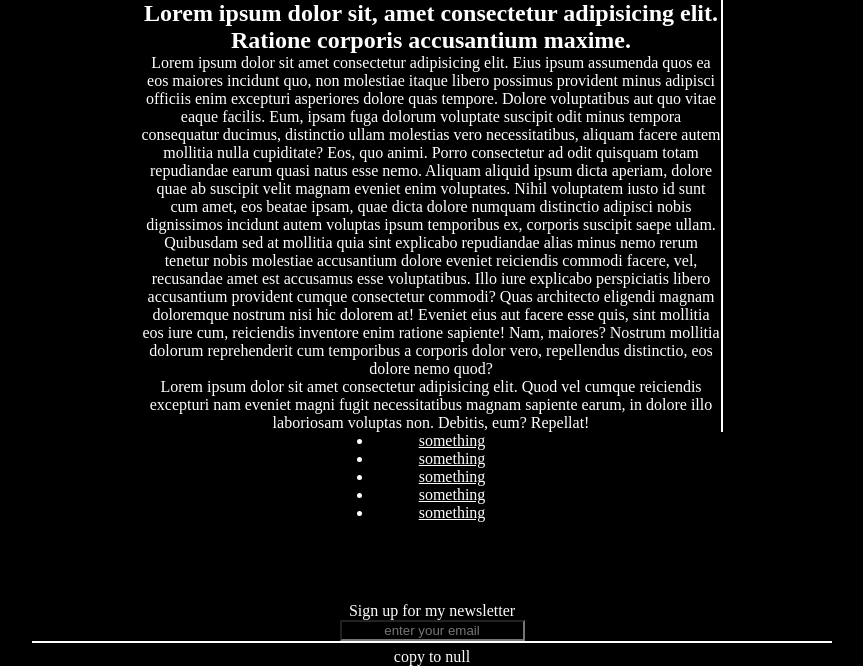
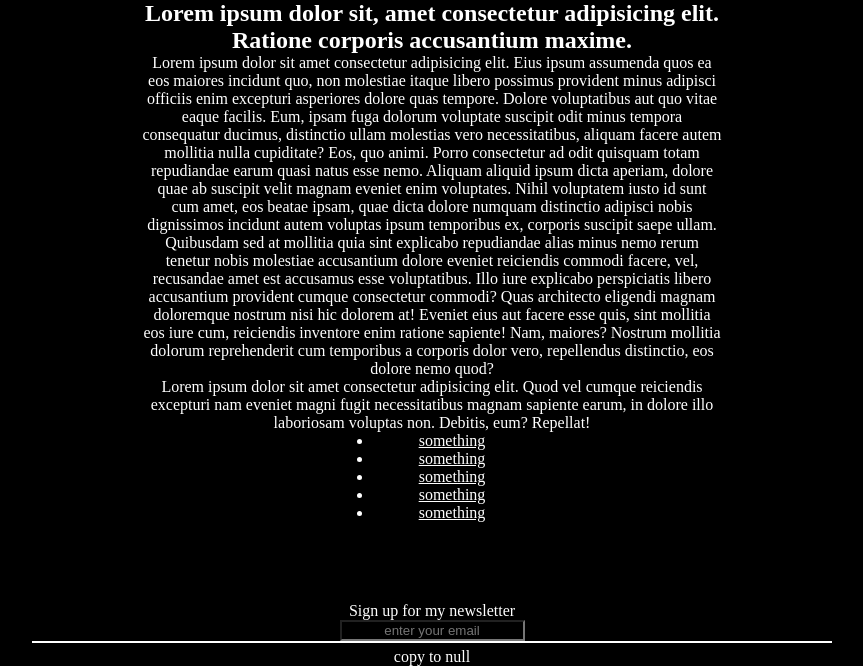
Before and after one commit to AngelCobian/whprojects, a PHP site: page /pages/layout.html in a window 1280 px wide. Shown: the part 175-841 px from the top of the page, without its empty margins (208-1071 px from the left). Run offline with PHP 8.4, Linux system fonts and the light colour scheme.

Commit message:
Auto Push Updater

```diff
--- a/feb26/pages/css/style.css
+++ b/feb26/pages/css/style.css
@@ -10,7 +10,7 @@ header {
 }
 
 main {
-  border-right: white solid 2px;
+  display: flex;
 }
 
 aside {
--- a/feb26/pages/css/style.scss
+++ b/feb26/pages/css/style.scss
@@ -9,7 +9,8 @@ header{
 }
  main{
 // float: left;
- border-right: white solid 2px;
+//  border-right: white solid 2px;
+display: flex;
  }
 aside{
     // float:right;
```
Also changed, not shown: 1 other file.
